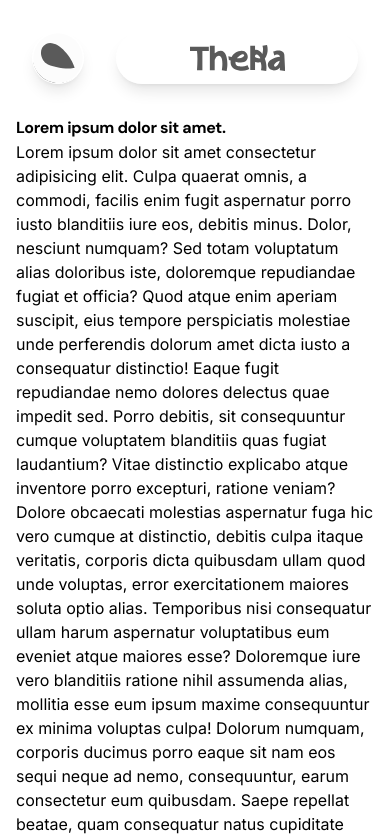
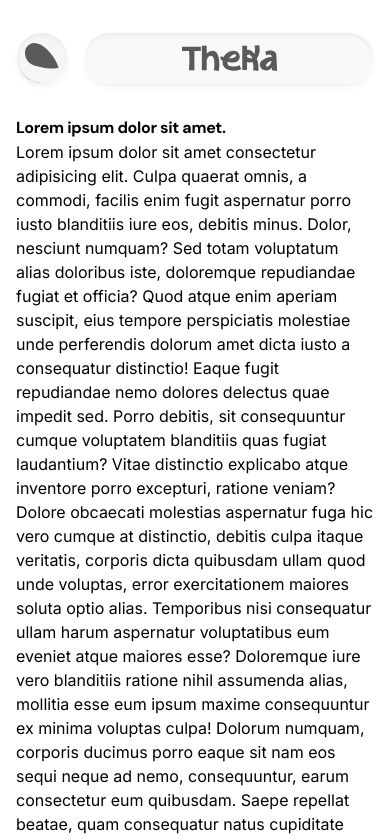
Before and after one commit to sergiodantasz/theka, a Next.js app: page / in a window 390 px wide. Shown: the top 839 px of the page. Built offline with nearby package versions, Linux system fonts and the light colour scheme.

Commit message:
style: update Navbar component styles for improved layout and visual consistency

```diff
--- a/src/components/navbar.tsx
+++ b/src/components/navbar.tsx
@@ -3,9 +3,9 @@ import Image from "next/image";
 
 export function Navbar() {
   return (
-    <nav className='fixed inset-x-8 top-8 mx-auto max-w-7xl'>
-      <div className='flex gap-8'>
-        <div className='flex shrink-0 items-center justify-center rounded-full border border-white/50 bg-white/10 shadow-lg backdrop-blur-sm'>
+    <nav className='xs:inset-x-8 fixed inset-x-4 top-8 mx-auto max-w-7xl'>
+      <div className='xs:gap-8 flex gap-4'>
+        <div className='flex shrink-0 items-center justify-center rounded-full border border-white/20 bg-linear-to-b from-neutral-50/60 to-neutral-50/40 shadow-md/5 inset-shadow-sm backdrop-blur-sm'>
           <Image
             src='/logo-grey.svg'
             alt='Logotipo da Theka'
@@ -13,7 +13,7 @@ export function Navbar() {
             height={50}
           />
         </div>
-        <ul className='font-heading flex flex-1 items-center justify-between gap-4 rounded-full border border-white/50 bg-white/10 px-8 text-xl font-bold text-[#5A5A5A] shadow-lg backdrop-blur-sm'>
+        <ul className='font-heading flex flex-1 items-center justify-between gap-4 rounded-full border border-white/20 bg-linear-to-b from-neutral-50/60 to-neutral-50/40 px-8 text-xl font-bold text-neutral-400 shadow-md/5 inset-shadow-sm backdrop-blur-sm'>
           <li className='hidden sm:block'>
             <a href=''>Início</a>
           </li>
```
